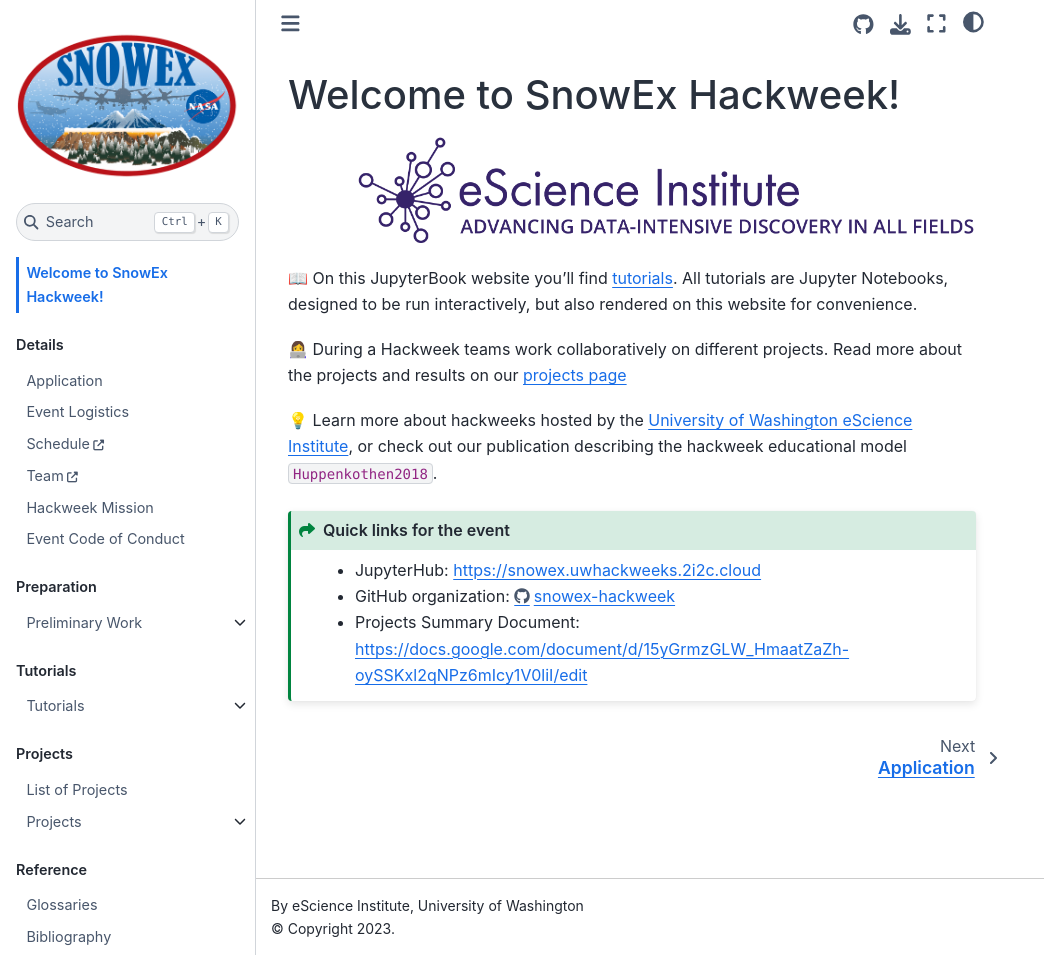
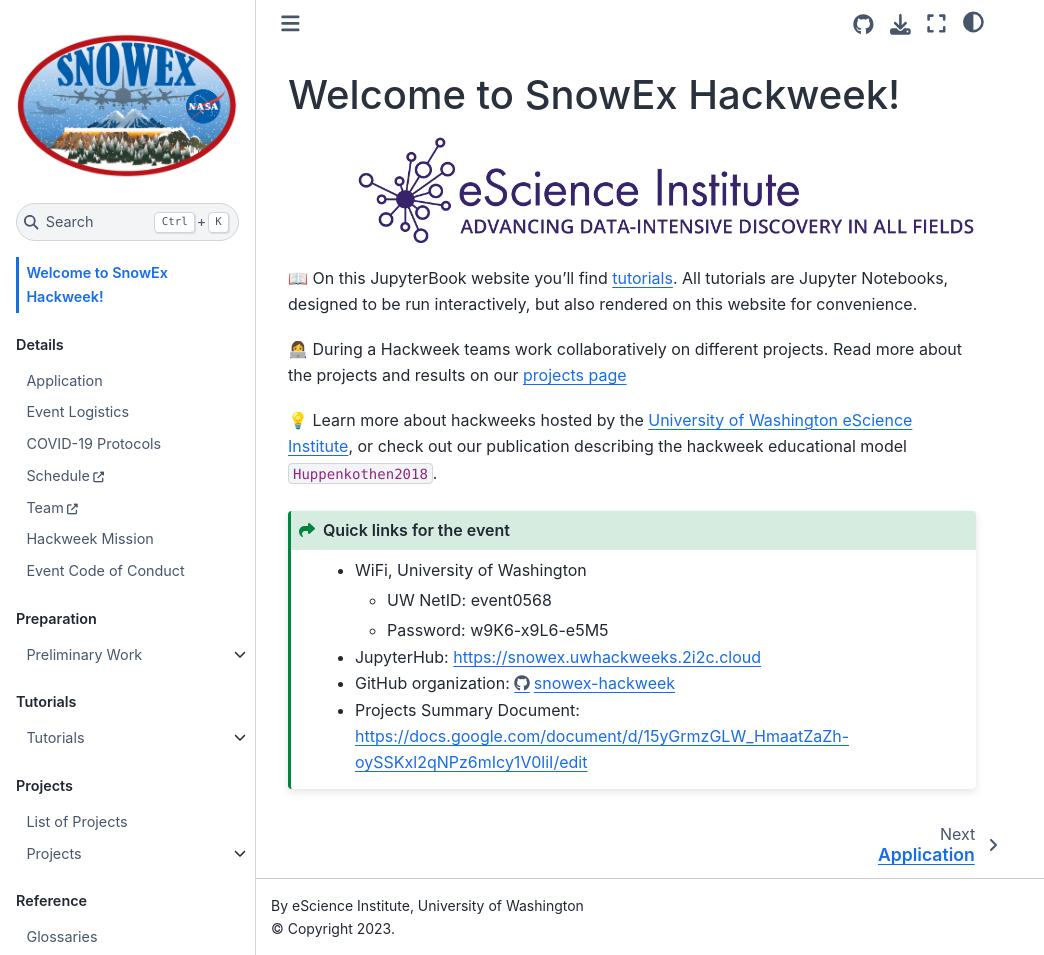
Before and after one commit to snowex-hackweek/website-2022, a Jupyter Book: the page built from book/intro.md, in a window 1280 px wide and 955 px high. Shown: the whole window, without its empty margins (0-1044 px from the left). Built offline with Jupyter Book 1.0.4 settings and Sphinx 7.4.7 and the Sphinx Book theme 1.1.4, drawn with Linux system fonts in a browser that asks for light colours; cross-references to code outside the pages are shown as plain code.

Commit message:
Logistics updates (#85)
* add a new page for COVID protocols

* add the wifi connection information

````diff
--- a/book/_toc.yml
+++ b/book/_toc.yml
@@ -7,6 +7,7 @@
   chapters:
     - file: application
     - file: logistics
+    - file: COVID
     - title: Schedule
       url: https://snowex.hackweek.io//index.html?jump_to=schedule
     - title: Team
--- a/book/intro.md
+++ b/book/intro.md
@@ -11,6 +11,9 @@
 
 ```{admonition} Quick links for the event
 :class: seealso
+* WiFi, University of Washington
+    * UW NetID: event0568
+    * Password: w9K6-x9L6-e5M5
 * JupyterHub: {{ jupyterhub_url }}
 * GitHub organization: {{ github_org_url}}
 * Projects Summary Document: {{ project_summary_url }}
````
Also changed, not shown: book/COVID.md (added, +33 -0 lines), book/logistics.md (+2 -2 lines).
